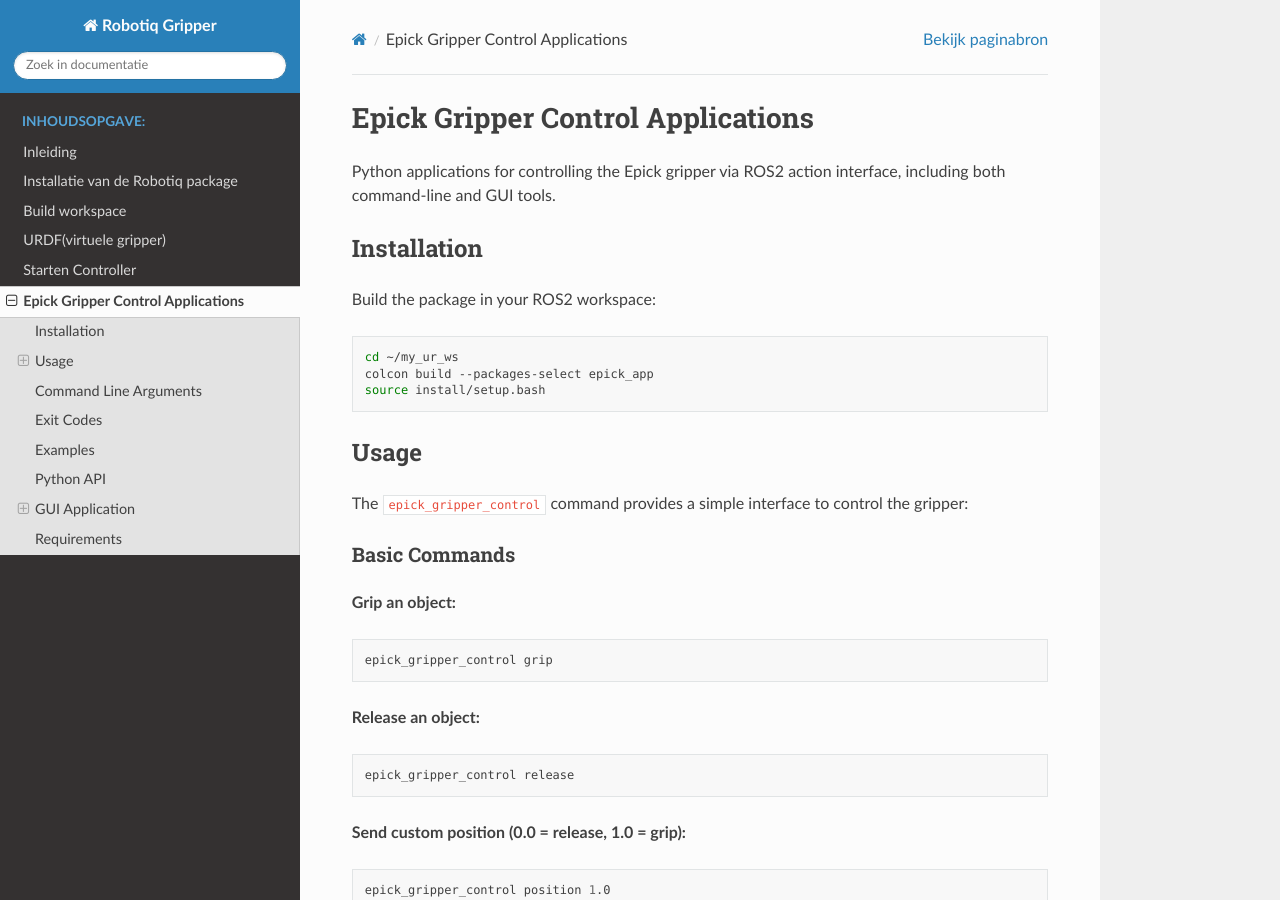
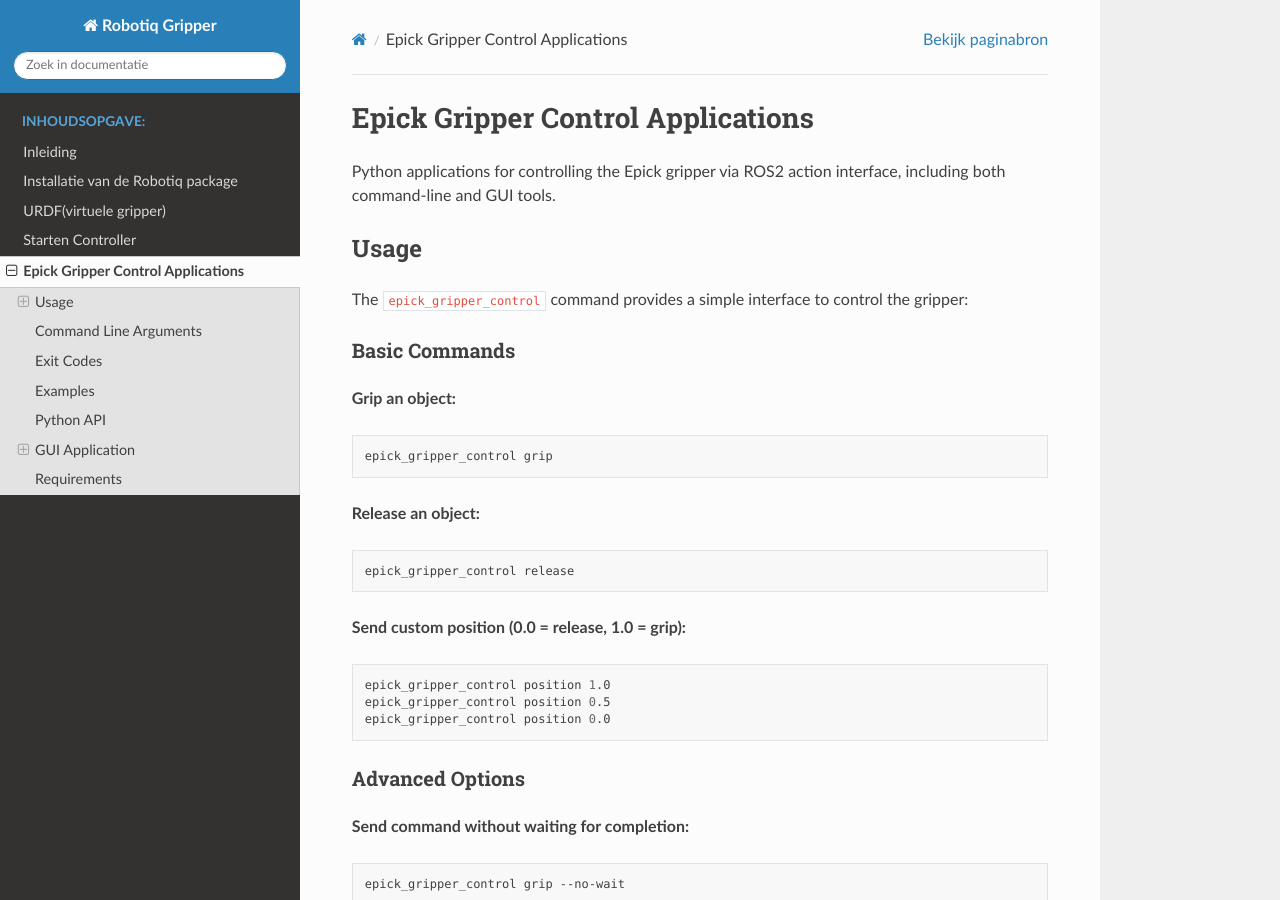
Before and after one commit to AvansMechatronica/ros2_epick_gripper, a Sphinx documentation site: the page built from documentation/documentation/gripper_control.md, in a window 1280 px wide and 900 px high. Built offline with Sphinx 7.4.7 and the Read the Docs theme 3.1.0, drawn with Linux system fonts in a browser that asks for light colours.

Commit message:
20260113

````diff
--- a/documentation/documentation/gripper_control.md
+++ b/documentation/documentation/gripper_control.md
@@ -1,16 +1,6 @@
 # Epick Gripper Control Applications
 
 Python applications for controlling the Epick gripper via ROS2 action interface, including both command-line and GUI tools.
-
-## Installation
-
-Build the package in your ROS2 workspace:
-
-```bash
-cd ~/my_ur_ws
-colcon build --packages-select epick_app
-source install/setup.bash
-```
 
 ## Usage
 
````
Also changed, not shown: documentation/documentation/install.md (+1 -1 lines).
